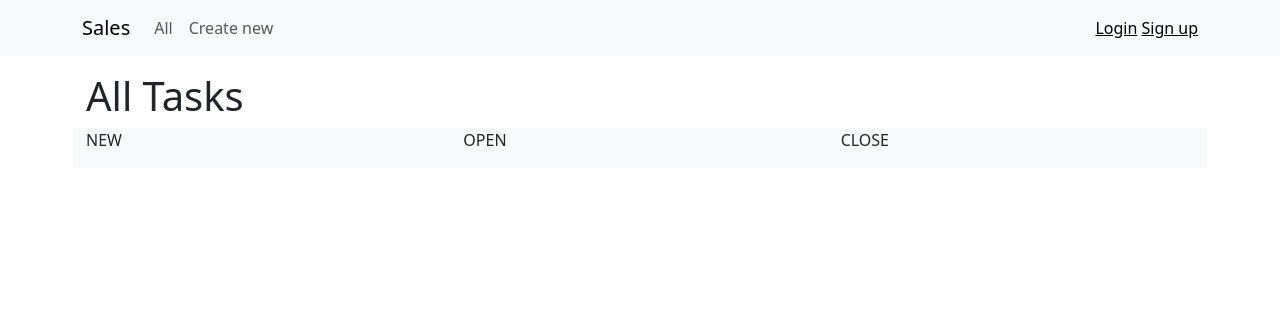
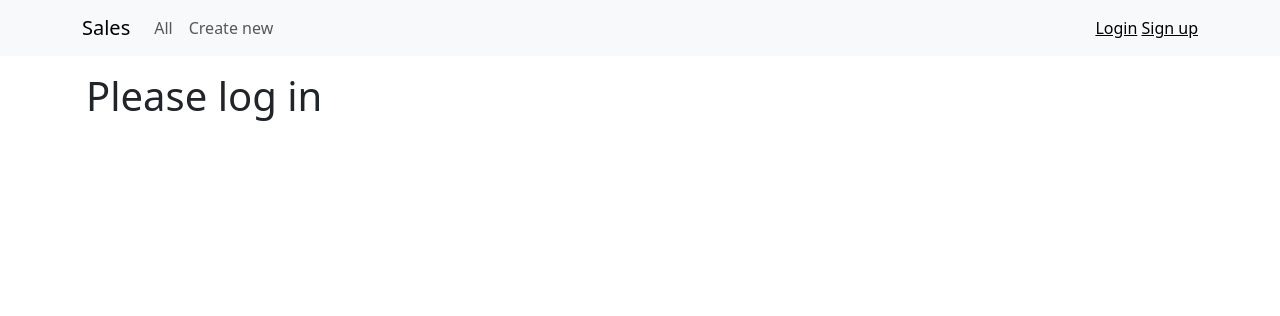
Before and after one commit to igor-gorovenko/pet_sales_funnel, a Django app: page / in a window 1280 px wide. Shown: the top 316 px of the page. Run offline with Django 4.2, Linux system fonts and the light colour scheme; data that the repository does not hold is empty.

Commit message:
user see only your task

```diff
--- a/sales_funnel/sales/views.py
+++ b/sales_funnel/sales/views.py
@@ -7,9 +7,9 @@ DEFAULT_STATUS_ID = 1
 
 def index(request):
     tasks_list = Task.objects.all()
-    status_new = Task.objects.filter(status_id=1)
-    status_open = Task.objects.filter(status_id=2)
-    status_close = Task.objects.filter(status_id=3)
+    status_new = Task.objects.filter(status_id=1).filter(user_id=request.user.id)
+    status_open = Task.objects.filter(status_id=2).filter(user_id=request.user.id)
+    status_close = Task.objects.filter(status_id=3).filter(user_id=request.user.id)
     context = {
         'tasks_list': tasks_list,
         'status_new': status_new,
--- a/sales_funnel/templates/sales/index.html
+++ b/sales_funnel/templates/sales/index.html
@@ -3,6 +3,7 @@
 {% block title %}Tasks{% endblock %}
 
 {% block content %}
+{% if request.user.is_authenticated %}
 <div class='container p-3'>
     <h1>All Tasks</h1>
     <div class="row">
@@ -43,9 +44,10 @@
             </div>
         </div>
     </div>
-
-
-
 </div>
-
+{% else %}
+<div class='container p-3'>
+    <h1>Please log in</h1>
+</div>
+{% endif %}
 {% endblock %}
```
